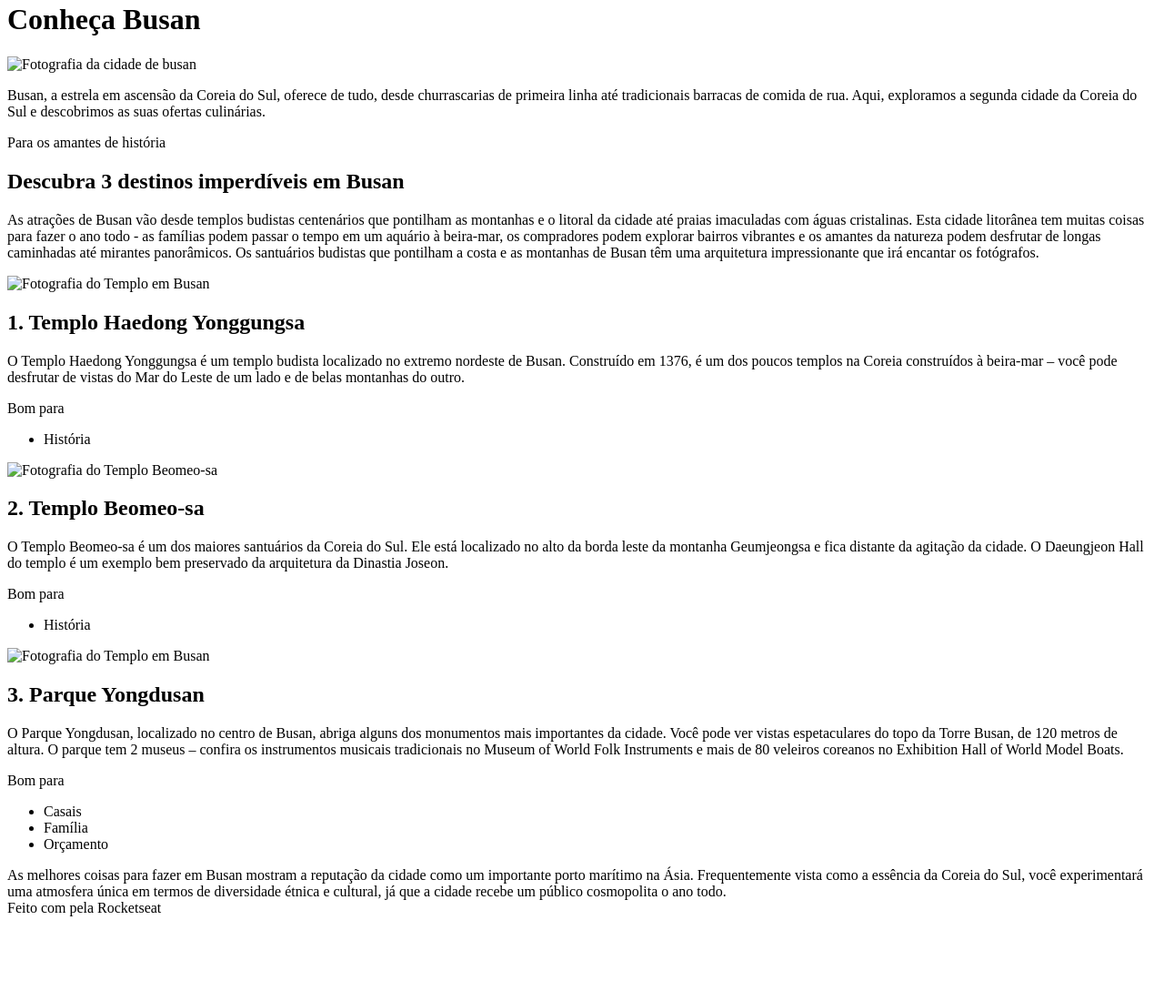
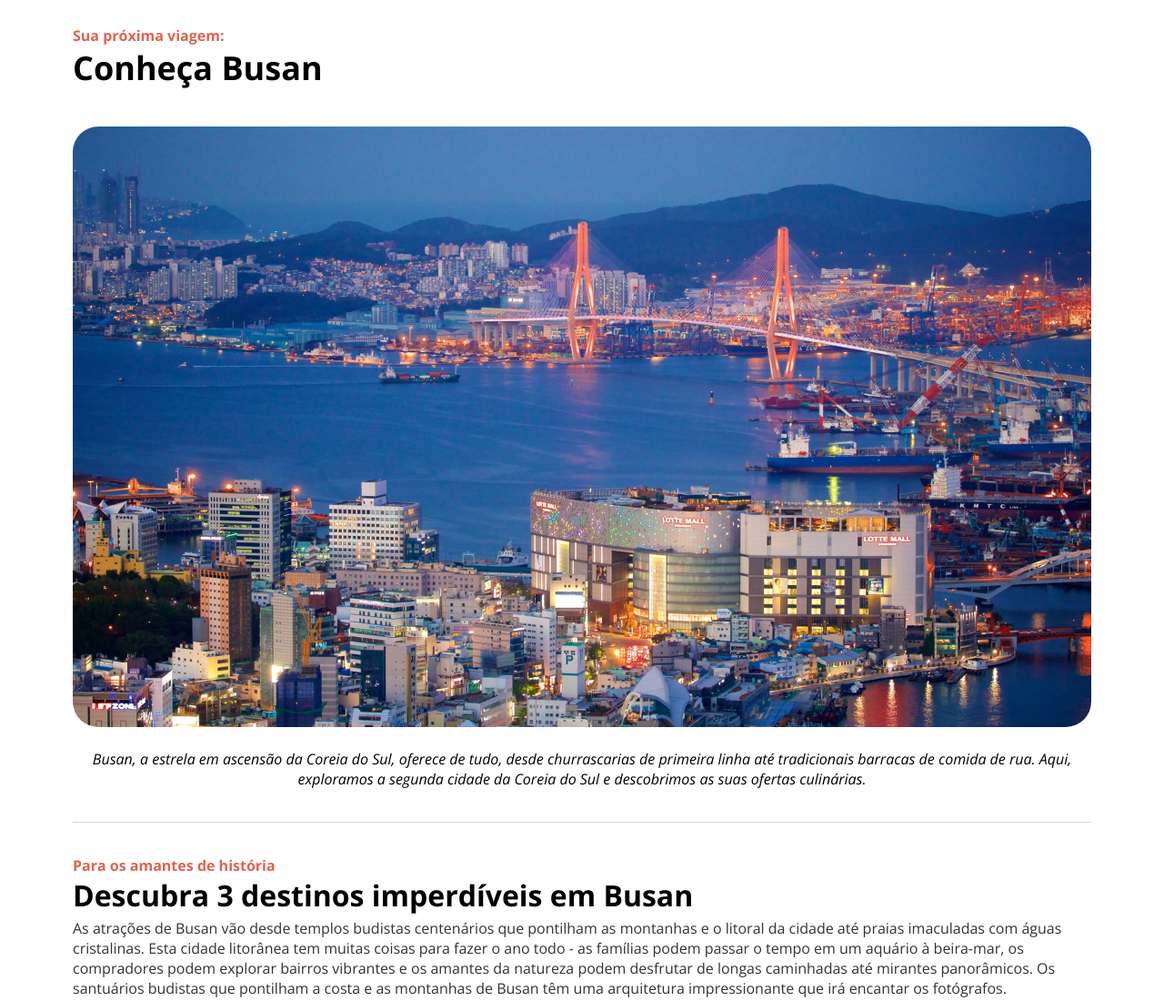
Before and after one commit to rjlgdev/desafio2, a plain HTML site: page index.html in a window 1280 px wide. Shown: the part 52-1152 px from the top of the page at 91% size. Before the commit the page ends 1067 px from the top, so only its background shows below. Drawn offline with nearby package versions, Linux system fonts and the light colour scheme; a web font is replaced by a local one.

Commit message:
final-project

```diff
--- a/index.html
+++ b/index.html
@@ -1,9 +1,13 @@
 <!DOCTYPE html>
 <html lang="pt-br">
 <head>
+  <link rel="preconnect" href="https://fonts.googleapis.com">
+ <link rel="preconnect" href="https://fonts.gstatic.com" crossorigin>
   <meta charset="UTF-8">
   <meta name="viewport" content="width=device-width, initial-scale=1.0">
   <title>Local Turístico</title>
+  <link href="https://fonts.googleapis.com/css2?family=Alice&family=Open+Sans:ital,wght@0,300..800;1,300..800&display=swap" rel="stylesheet">
+  <link rel="stylesheet" href="style.css">
 </head>
 <body>
 
@@ -11,7 +15,7 @@
     <div id="initialpage">
       <p id="orange-description">Sua próxima viagem:</p>
       <h1>Conheça Busan</h1>
-      <img src="" alt="Fotografia da cidade de busan">
+      <img src="/assets/image.jpg" alt="Fotografia da cidade de busan">
       <p id="italic-description">Busan, a estrela em ascensão da Coreia do Sul, oferece de tudo, desde churrascarias de primeira linha até tradicionais barracas de comida de rua. Aqui, exploramos a segunda cidade da Coreia do Sul e descobrimos as suas ofertas culinárias.</p>
 
     </div>
@@ -25,9 +29,9 @@
         Os santuários budistas que pontilham a costa e as montanhas de Busan têm uma arquitetura impressionante que irá encantar os fotógrafos.</p>
     </div>
     <div id="content1">
-        <img src="" alt="Fotografia do Templo em Busan">
-        <h2>1. Templo Haedong Yonggungsa </h2>
-        <p id="source-description">O Templo Haedong Yonggungsa é um templo budista localizado no extremo nordeste de Busan. Construído em 1376, é um dos poucos templos na Coreia construídos à beira-mar – você pode desfrutar de vistas do Mar do Leste de um lado e de belas montanhas do outro. </p>
+        <img src="/assets/image (1).jpg" alt="Fotografia do Templo em Busan">
+        <h3>1. Templo Haedong Yonggungsa </h2>
+        <p id="source-description">O Templo Haedong Yonggungsa é um templo budista localizado no extremo nordeste de Busan. Construído em 1376, é um dos poucos templos na Coreia construídos à beira-mar – você pode desfrutar de vistas do Mar do Leste de um lado e de belas montanhas do outro. </p><br>
         <p id="li">Bom para</p>
         <ul>
           <li>História</li>
@@ -35,18 +39,18 @@
     </div>
 
     <div id="content2">
-      <img src="" alt="Fotografia do Templo Beomeo-sa">
-        <h2>2. Templo Beomeo-sa</h2>
-        <p id="source-description">O Templo Beomeo-sa é um dos maiores santuários da Coreia do Sul. Ele está localizado no alto da borda leste da montanha Geumjeongsa e fica distante da agitação da cidade. O Daeungjeon Hall do templo é um exemplo bem preservado da arquitetura da Dinastia Joseon. </p>
+      <img src="/assets/image (2).jpg" alt="Fotografia do Templo Beomeo-sa">
+        <h3>2. Templo Beomeo-sa</h2>
+        <p id="source-description">O Templo Beomeo-sa é um dos maiores santuários da Coreia do Sul. Ele está localizado no alto da borda leste da montanha Geumjeongsa e fica distante da agitação da cidade. O Daeungjeon Hall do templo é um exemplo bem preservado da arquitetura da Dinastia Joseon. </p><br>
         <p id="li">Bom para</p>
         <ul>
           <li>História</li>
         </ul>
     </div>
     <div id="content3">
-      <img src="" alt="Fotografia do Templo em Busan">
-        <h2>3. Parque Yongdusan</h2>
-        <p id="source-description">O Parque Yongdusan, localizado no centro de Busan, abriga alguns dos monumentos mais importantes da cidade. Você pode ver vistas espetaculares do topo da Torre Busan, de 120 metros de altura. O parque tem 2 museus – confira os instrumentos musicais tradicionais no Museum of World Folk Instruments e mais de 80 veleiros coreanos no Exhibition Hall of World Model Boats. </p>
+      <img src="/assets/image (3).jpg" alt="Fotografia do Templo em Busan">
+        <h3>3. Parque Yongdusan</h2>
+        <p id="source-description">O Parque Yongdusan, localizado no centro de Busan, abriga alguns dos monumentos mais importantes da cidade. Você pode ver vistas espetaculares do topo da Torre Busan, de 120 metros de altura. O parque tem 2 museus – confira os instrumentos musicais tradicionais no Museum of World Folk Instruments e mais de 80 veleiros coreanos no Exhibition Hall of World Model Boats. </p><br>
         <p id="li">Bom para</p>
         <ul>
           <li id="number-one">Casais</li>
@@ -55,11 +59,11 @@
         </ul>
     </div>
 
-    <div id="divider"></div>
+    <div class="divider"></div>
 
     <div id="description">As melhores coisas para fazer em Busan mostram a reputação da cidade como um importante porto marítimo na Ásia. Frequentemente vista como a essência da Coreia do Sul, você experimentará uma atmosfera única em termos de diversidade étnica e cultural, já que a cidade recebe um público cosmopolita o ano todo. </div>
   </main>
-  <footer>Feito com <img src="" alt="">pela Rocketseat</footer>
+  <footer>Feito com &nbsp;<img src="/assets/ph_heart-fill.svg" alt="">&nbsp;pela Rocketseat</footer>
 
 </body>
 </html>
--- a/style.css
+++ b/style.css
@@ -0,0 +1,104 @@
+*{
+  margin: 0;
+  padding: 0;
+}
+
+main{
+  padding: 80px;
+}
+
+h1{
+  margin-bottom: 40px;
+}
+
+img{
+  border-radius: 28px;
+  margin-bottom: 20px;
+  width: 100%;
+}
+
+.divider {
+  width: 100%;
+  height: 1px;
+  margin: 36px 0;
+  background-color: #d9d9d9;
+}
+
+
+p, h1, h3, h2{
+  font-family: "Open Sans", sans-serif;
+
+}
+
+h1{
+  font-size: 36px;
+  font-weight: bold;
+}
+
+h2{
+  font-size: 32px;
+  margin-bottom: 4px;
+}
+
+h3{
+  font-size: 28px;
+  margin-bottom: 6px;
+}
+
+#italic-description{
+  font-style: italic;
+  text-align: center;
+
+}
+
+#pre-content #source-description{
+margin-bottom: 64px;
+color: #333333;
+}
+
+#orange-description{
+  color:#E1624F;
+  font-weight: bold;
+}
+
+#li, li{
+  font-weight: bold;
+}
+
+ul{
+  padding-left: 20px;
+}
+
+#content1 li, #content2 li {
+color: #0C51A7;
+margin-bottom: 48px;
+}
+
+#number-one{
+  color: #591B98;
+}
+
+#number-two{
+  color: #E5245E;
+}
+
+#number-three{
+  color: #E95E10;
+}
+
+li::marker{
+    color: black;
+
+}
+
+footer{
+  font-family: "Alice", serif;
+  text-align: center;
+}
+
+footer img{
+  width: 16px;
+  height: 16px;
+  vertical-align: -webkit-baseline-middle;
+
+}
```
Also changed, not shown: assets/image (1).jpg (added), assets/image (2).jpg (added), assets/image (3).jpg (added), assets/image.jpg (added), assets/ph_heart-fill.svg (added).
